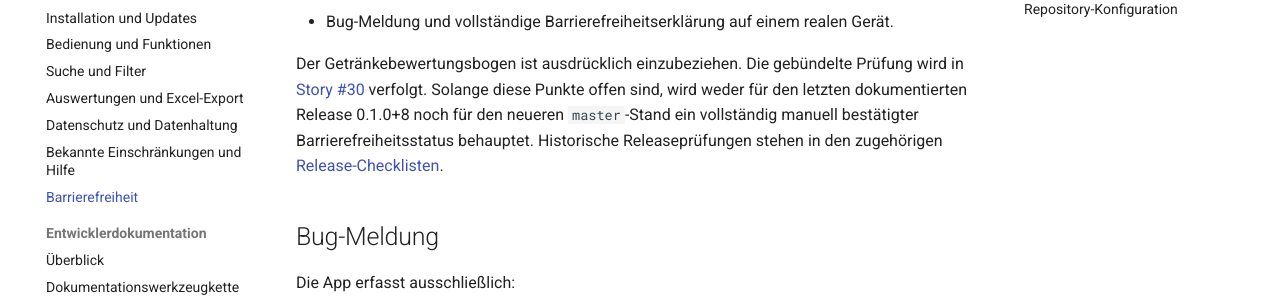
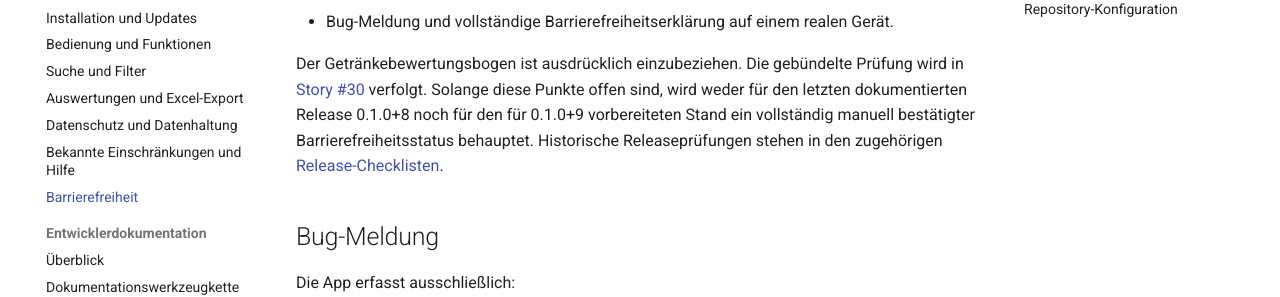
Before and after one commit to Huluvu424242/taugts, an MkDocs documentation site: the page built from docs/barrierefreiheit.md, in a window 1280 px wide and 900 px high, scrolled down 2666 px. Shown: the part 180-477 px from the top of the window. Built offline with MkDocs 1.6.1 and Material for MkDocs 9.7.7, drawn with Linux system fonts in a browser that asks for light colours; comment, search, counter and statistics services are not loaded; some of the changed text lies outside the part shown.

Commit message:
Story #252: Releaseangaben 0.1.0+9 aktualisieren

```diff
--- a/docs/barrierefreiheit.md
+++ b/docs/barrierefreiheit.md
@@ -1,6 +1,6 @@
 # Barrierefreiheit und Bug-Meldung
 
-Letzter inhaltlicher Barrierefreiheits-Prüfstand: 2. September 2026. Dokumentationsabgleich mit dem Entwicklungsstand `master`: 10. Oktober 2026. Letzter dokumentierter offizieller Release: 0.1.0+8. Die folgenden Aussagen sind **keine** Bestätigung einer abgeschlossenen manuellen Barrierefreiheitsprüfung.
+Letzter inhaltlicher Barrierefreiheits-Prüfstand: 2. September 2026. Dokumentationsabgleich mit dem Entwicklungsstand `master`: 10. Oktober 2026. Letzter dokumentierter offizieller Release: 0.1.0+8; 0.1.0+9 ist vorbereitet, aber noch nicht veröffentlicht. Die folgenden Aussagen sind **keine** Bestätigung einer abgeschlossenen manuellen Barrierefreiheitsprüfung.
 
 Taugt’s? stellt die gemeinsamen Grundgerüst-Funktionen für Barrierefreiheit und
 Bug-Meldungen vollständig innerhalb der App bereit.
@@ -110,7 +110,7 @@ Vor einem öffentlichen Release bleiben folgende manuelle Prüfungen offen:
 Der Getränkebewertungsbogen ist ausdrücklich einzubeziehen. Die gebündelte
 Prüfung wird in
 [Story #30](https://github.com/Huluvu424242/taugts/issues/30) verfolgt. Solange
-diese Punkte offen sind, wird weder für den letzten dokumentierten Release 0.1.0+8 noch für den neueren `master`-Stand ein vollständig manuell bestätigter Barrierefreiheitsstatus behauptet. Historische Releaseprüfungen stehen in den zugehörigen [Release-Checklisten](release-checklist-0.1.0+8.md).
+diese Punkte offen sind, wird weder für den letzten dokumentierten Release 0.1.0+8 noch für den für 0.1.0+9 vorbereiteten Stand ein vollständig manuell bestätigter Barrierefreiheitsstatus behauptet. Historische Releaseprüfungen stehen in den zugehörigen [Release-Checklisten](release-checklist-0.1.0+8.md).
 
 ## Bug-Meldung
 
```
